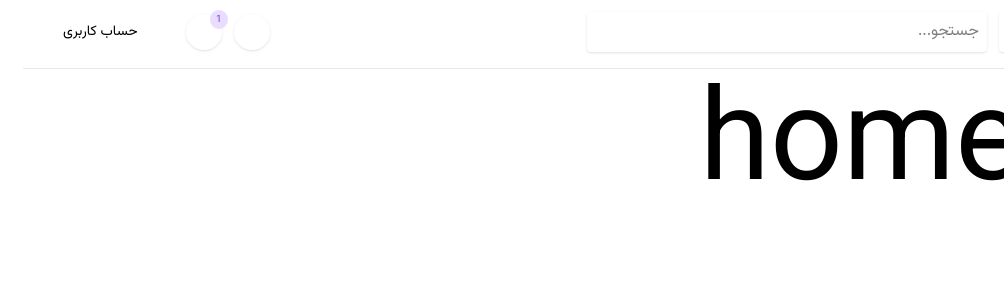
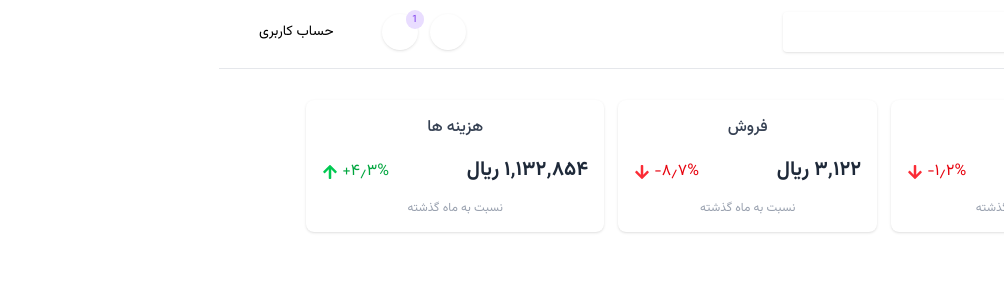
Before and after one commit to alisoltaninejad/Admin-Dashboard, a React (Vite) app: page / in a window 1280 px wide. Shown: the top 300 px of the page, without its empty margins (276-1280 px from the left). Built offline with nearby package versions, Linux system fonts and the light colour scheme; a web font is replaced by a local one.

Commit message:
developing features in dashborad page

```diff
--- a/package.json
+++ b/package.json
@@ -16,6 +16,7 @@
     "react-icons": "^5.5.0",
     "react-router": "^7.7.1",
     "react-router-dom": "^7.7.1",
+    "recharts": "^3.1.0",
     "tailwindcss": "^4.1.11"
   },
   "devDependencies": {
--- a/src/components/Icons/Icons.jsx
+++ b/src/components/Icons/Icons.jsx
@@ -14,6 +14,8 @@ import { RxDashboard } from "react-icons/rx";
 import { FiShoppingCart } from "react-icons/fi";
 import { HiOutlineDocumentDuplicate } from "react-icons/hi";
 import { IoDocumentTextOutline } from "react-icons/io5";
+import { FaArrowUp } from "react-icons/fa";
+import { FaArrowDown } from "react-icons/fa";
 
 /**
  * سیستم آیکون‌های متمرکز پروژه
@@ -39,6 +41,8 @@ const IconSystem = ({ name, size = "md", color = "primary", className = "" }) =>
     shoppingCart:FiShoppingCart,
     pages:HiOutlineDocumentDuplicate,
     document:IoDocumentTextOutline,
+    arrowUp:FaArrowUp,
+    arrowDown:FaArrowDown,
 
   };
 
@@ -53,6 +57,7 @@ const IconSystem = ({ name, size = "md", color = "primary", className = "" }) =>
     secondary: "text-gray-500 dark:text-gray-400",
     accent: "text-blue-600 dark:text-blue-400",
     danger: "text-red-500 dark:text-red-400",
+    success: "text-green-500 dark:text-green-400",
     dark: "dark:text-black text-white",
   };
 
--- a/src/pages/Home/Home.jsx
+++ b/src/pages/Home/Home.jsx
@@ -1,7 +1,13 @@
-import React from 'react'
-
+import React from "react";
+import Features from "./features";
 export default function Home() {
   return (
-    <div className=' text-9xl'>home</div>
-  )
+    <div className=" p-4">
+      <div className="flex justify-between items-center w-[90%] gap-3.5 text-center mx-auto">
+        <Features lable='درآمد' price={12_445}  percentage={-1.2}/>
+        <Features lable='فروش' price={3_122}  percentage={-8.7}/>
+        <Features lable='هزینه ها' price={1_132_854}  percentage={4.3}/>
+      </div>
+    </div>
+  );
 }
--- /dev/null
+++ b/src/pages/Home/features.jsx
@@ -0,0 +1,42 @@
+import React from 'react';
+import Icon from './../../components/Icons/Icons';
+
+export default function FinancialFeature({ lable, price, percentage }) {
+  // بررسی مثبت/منفی بودن درصد
+  const isPositive = percentage >= 0;
+  const absolutePercentage = Math.abs(percentage);
+  const percentageColor = isPositive ? 'text-green-600' : 'text-red-600';
+
+  // تابع جدید برای نمایش صحیح اعداد با علامت
+  const formatPercentage = (value) => {
+    const formatted = value.toLocaleString('fa-IR');
+    return isPositive ? `${formatted}+` : `${formatted}−`;
+  };
+
+  return (
+    <div className="flex-grow shadow p-4 rounded-lg bg-white space-y-4">
+      <h3 className="font-medium text-gray-700 ">{lable}</h3>
+
+      <div className="flex justify-between items-center mt-2">
+        <h5 className="text-xl font-bold text-gray-800">
+          {new Intl.NumberFormat('fa-IR').format(price)} ریال
+        </h5>
+
+        <div className={`flex items-center gap-2 mt-1 ${percentageColor}`}>
+          <span className="flex items-center">
+            <span> % </span>{formatPercentage(absolutePercentage)}
+            {isPositive ? (
+              <Icon name="arrowUp" size={16} className="mr-1" color='success'/>
+            ) : (
+              <Icon name="arrowDown" size={16} className="mr-1" color='danger'/>
+            )}
+          </span>
+        </div>
+      </div>
+
+      <span className="text-gray-400 text-xs mt-2 block">
+        نسبت به ماه گذشته
+      </span>
+    </div>
+  );
+}
```
Also changed, not shown: 1 other file (tests, documents, lock files or other folders).
